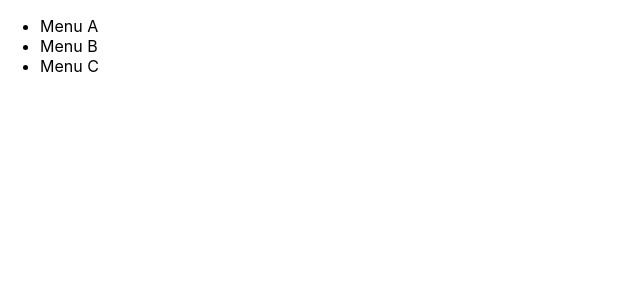
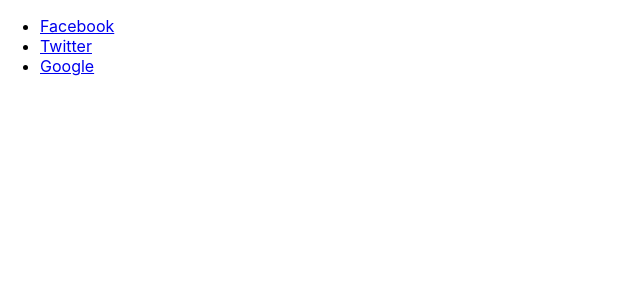
Before and after one commit to iinitz/react-course-itkmitl, a React (Create React App) app in the folder react-101/: page / in a window 1280 px wide. Shown: the top 300 px of the page, without its empty margins (0-640 px from the left). Built offline with nearby package versions, Linux system fonts and the light colour scheme.

Commit message:
update structure

```diff
--- a/react-101/src/ListMenu.js
+++ /dev/null
@@ -1,17 +0,0 @@
-import React from 'react'
-import PropTypes from 'prop-types'
-
-const ListMenu = (props) => {
-  const { items } = props
-  const menuItems = items.map(item => <li key={item.title}>{item.title}</li>)
-  return (
-    <ul>
-      {menuItems}
-    </ul>
-  )
-}
-ListMenu.propTypes = {
-  items: PropTypes.array.isRequired,
-}
-
-export default ListMenu
--- /dev/null
+++ b/react-101/src/components/ListMenu.js
@@ -0,0 +1,21 @@
+import React from 'react'
+import PropTypes from 'prop-types'
+import ListMenuItem from './ListMenuItem'
+
+const ListMenu = (props) => {
+  const { items } = props
+  const menuItems = items.map(item => <ListMenuItem key={item.title} title={item.title} link={item.link} />)
+  return (
+    <ul>
+      {menuItems}
+    </ul>
+  )
+}
+ListMenu.propTypes = {
+  items: PropTypes.arrayOf(PropTypes.shape({
+    title: PropTypes.string,
+    link: PropTypes.string,
+  })).isRequired,
+}
+
+export default ListMenu
--- /dev/null
+++ b/react-101/src/components/ListMenuItem.js
@@ -0,0 +1,17 @@
+import React from 'react'
+import PropTypes from 'prop-types'
+
+const ListMenuItem = (props) => {
+  const { title, link } = props
+  return (
+    <li>
+      <a href={link}>{title}</a>
+    </li>
+  )
+}
+ListMenuItem.propTypes = {
+  title: PropTypes.string.isRequired,
+  link: PropTypes.string.isRequired,
+}
+
+export default ListMenuItem
--- a/react-101/src/index.js
+++ b/react-101/src/index.js
@@ -2,10 +2,10 @@
 import ReactDOM from 'react-dom'
 import './index.css'
 // import App from './App'
-import ListMenu from './ListMenu'
+import ListMenu from './components/ListMenu'
 import * as serviceWorker from './serviceWorker'
 
-const menuItems = [{ title: 'Menu A', link: '' }, { title: 'Menu B', link: '' }, { title: 'Menu C', link: '' }]
+const menuItems = [{ title: 'Facebook', link: 'https://facebook.com' }, { title: 'Twitter', link: 'https://twitter.com' }, { title: 'Google', link: 'https://google.com' }]
 
 ReactDOM.render(<ListMenu items={menuItems} />, document.getElementById('root'))
 
```
